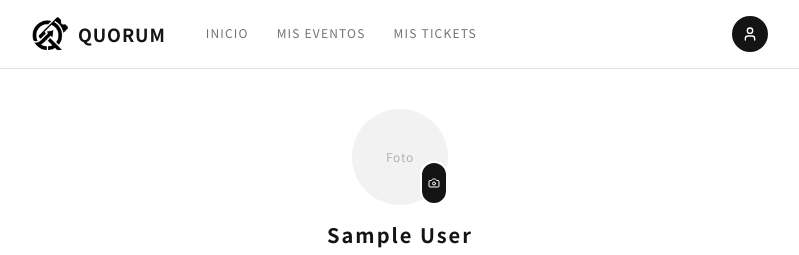
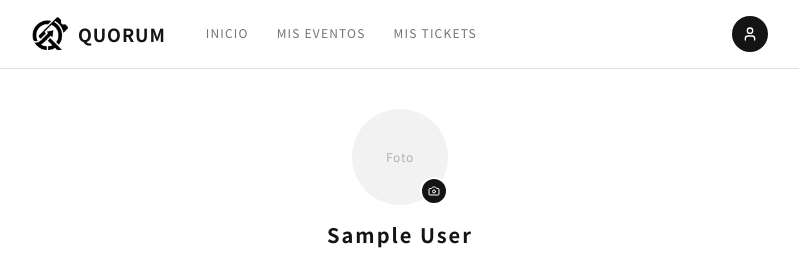
Before and after one commit to AleSierra26/Proyecto_Interfaces_Front, a React (Vite) app: page /profile in a window 1280 px wide. Shown: the top 255 px of the page, without its empty margins (240-1039 px from the left). Built offline with nearby package versions, Linux system fonts and the light colour scheme; no server answers; sample sign-in values are in the browser's storage.

Commit message:
arreglao

```diff
--- a/src/pages/ProfilePage.jsx
+++ b/src/pages/ProfilePage.jsx
@@ -156,7 +156,8 @@ export default function ProfilePage() {
                     <button
                         onClick={handleAvatarClick}
                         disabled={avatarUploading}
-                        className="absolute bottom-0 right-0 w-7 h-7 shrink-0 aspect-square rounded-full bg-primary flex items-center justify-center border-2 border-background hover:opacity-90 transition-opacity disabled:opacity-40"
+                        className="absolute bottom-0 right-0 rounded-full bg-primary flex items-center justify-center border-2 border-background hover:opacity-90 transition-opacity disabled:opacity-40"
+                        style={{ width: '28px', height: '28px', minWidth: '28px', minHeight: '28px' }}
                         aria-label="Cambiar foto"
                     >
                         <Camera className="w-3 h-3 text-primary-foreground" />
```
